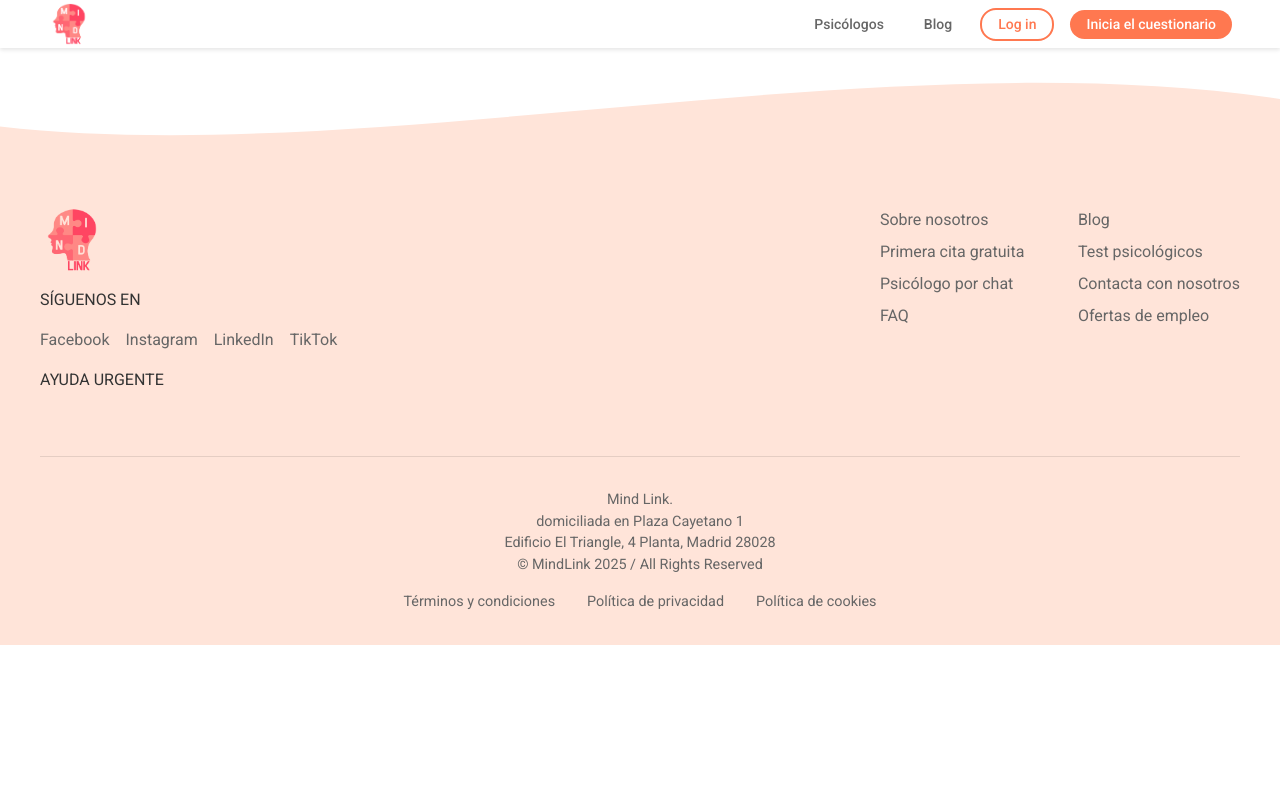
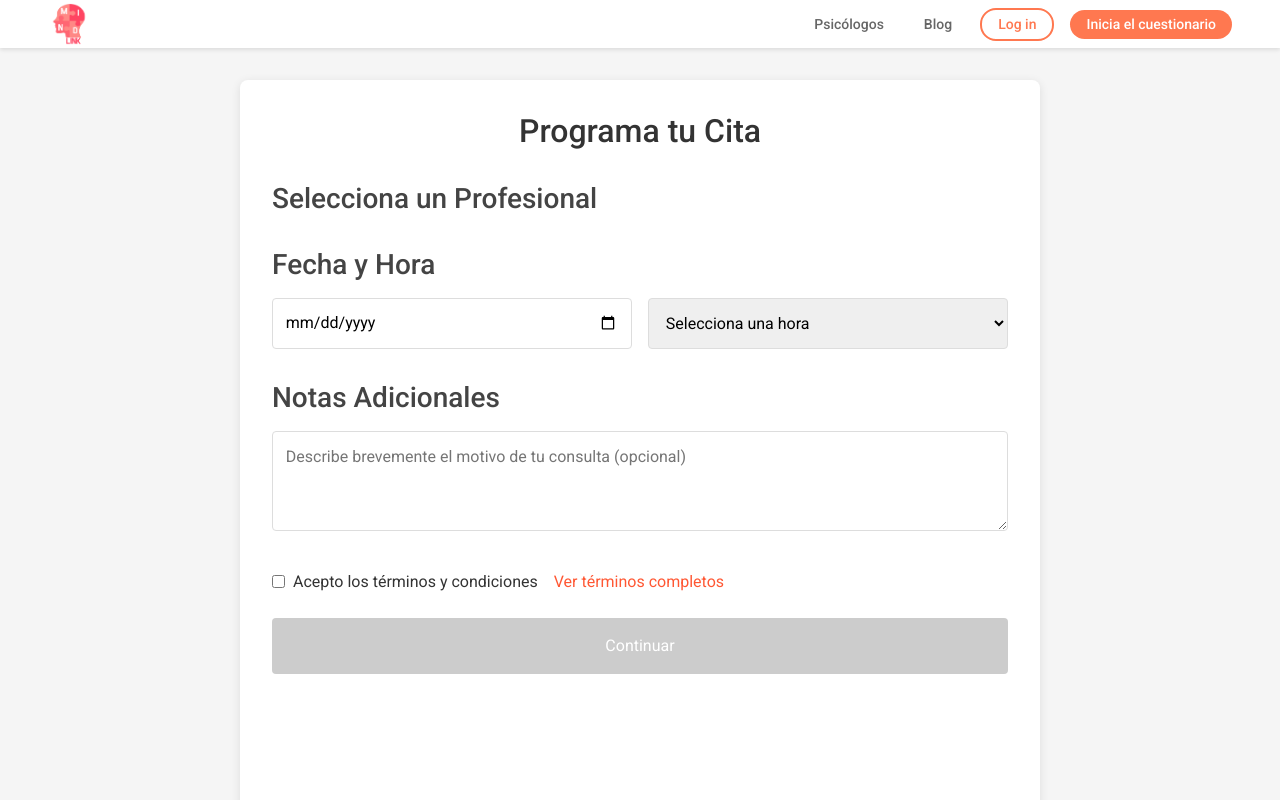
Before and after one commit to Madtore/mind-link, an Angular app: page /appointment in a window 1280 px wide. Before the commit this address led to /. Shown: the top 800 px of the page. Built offline with nearby package versions, Linux system fonts and the light colour scheme.

Commit message:
[merge] fix conflict

```diff
--- a/src/app/app.routes.ts
+++ b/src/app/app.routes.ts
@@ -28,5 +28,9 @@ export const routes: Routes = [
   {
     path: 'add-post/:id',
     loadComponent: () => import('./pages/post-form/post-form.component').then(c => c.PostFormComponent)
+  },
+  {
+    path: 'appointment',
+    loadComponent: () => import('./pages/appointment/appointment.component').then(c => c.AppointmentComponent)
   }
 ];
--- /dev/null
+++ b/src/app/pages/appointment/appointment.component.html
@@ -0,0 +1,72 @@
+<section class="appointment-container">
+    <div class="appointment-card">
+      <h2>Programa tu Cita</h2>
+
+      <form [formGroup]="appointmentForm" (ngSubmit)="showAppointmentSummary()" *ngIf="!showSummary">
+        <!-- Selección de Psicólogo -->
+        <div class="form-section">
+          <h3>Selecciona un Profesional</h3>
+     <!--     <div class="psychologists-grid">
+            <div class="psychologist-card" *ngFor="let psy of psychologists"
+                 (click)="onPsychologistSelect(psy)"
+                 [class.selected]="selectedPsychologist?.id === psy.id">
+              <img [src]="psy.imageUrl" alt="Foto del profesional">
+              <h4>{{psy.name}}</h4>
+              <p class="specialty">{{psy.specialty}}</p>
+              <p class="session-cost">{{psy.sessionCost }}</p>
+            </div>
+         </div>-->
+        </div>
+
+        <!-- Selección de Fecha y Hora -->
+        <div class="form-section">
+          <h3>Fecha y Hora</h3>
+          <div class="datetime-container">
+            <input type="date" formControlName="appointmentDate"
+                   (change)="onDateSelect()" class="date-input">
+
+            <select formControlName="appointmentTime" class="time-input">
+              <option value="">Selecciona una hora</option>
+              <option *ngFor="let hour of availableHours" [value]="hour">
+                {{hour}}
+              </option>
+            </select>
+          </div>
+        </div>
+
+        <!-- Notas adicionales -->
+        <div class="form-section">
+          <h3>Notas Adicionales</h3>
+          <textarea formControlName="notes"
+                    placeholder="Describe brevemente el motivo de tu consulta (opcional)"
+                    class="notes-input"></textarea>
+        </div>
+
+        <!-- Términos y Condiciones -->
+        <div class="terms-section">
+          <label class="terms-checkbox">
+            <input type="checkbox" formControlName="termsAccepted">
+            Acepto los términos y condiciones
+          </label>
+          <a href="#" class="terms-link">Ver términos completos</a>
+        </div>
+
+        <button type="submit" class="submit-btn"
+                [disabled]="appointmentForm.invalid">
+          Continuar
+        </button>
+      </form>
+
+      <!-- Resumen de la Cita -->
+      <div class="appointment-summary" *ngIf="showSummary">
+        <h3>Resumen de tu Cita</h3>
+        <!-- Aquí va el resumen de la cita -->
+        <div class="summary-actions">
+          <button class="back-btn" (click)="showSummary = false">Modificar</button>
+          <button class="confirm-btn" (click)="confirmAppointment()">
+            Confirmar y Pagar
+          </button>
+        </div>
+      </div>
+    </div>
+  </section>
--- /dev/null
+++ b/src/app/pages/appointment/appointment.component.scss
@@ -0,0 +1,189 @@
+.appointment-container {
+    display: flex;
+    justify-content: center;
+    padding: 2rem;
+    background-color: #f5f5f5;
+    min-height: 100vh;
+  }
+
+  .appointment-card {
+    background: white;
+    border-radius: 8px;
+    box-shadow: 0 2px 10px rgba(0, 0, 0, 0.1);
+    padding: 2rem;
+    width: 100%;
+    max-width: 800px;
+
+    h2 {
+      text-align: center;
+      color: #333;
+      margin-bottom: 2rem;
+    }
+  }
+
+  .form-section {
+    margin-bottom: 2rem;
+
+    h3 {
+      color: #444;
+      margin-bottom: 1rem;
+    }
+  }
+
+  .psychologists-grid {
+    display: grid;
+    grid-template-columns: repeat(auto-fit, minmax(200px, 1fr));
+    gap: 1rem;
+    margin-bottom: 1.5rem;
+  }
+
+  .psychologist-card {
+    padding: 1rem;
+    border: 1px solid #ddd;
+    border-radius: 8px;
+    cursor: pointer;
+    transition: all 0.3s ease;
+
+    &:hover {
+      transform: translateY(-2px);
+      box-shadow: 0 4px 8px rgba(0, 0, 0, 0.1);
+    }
+
+    &.selected {
+      border-color: #FF5733;
+      background-color: rgba(255, 87, 51, 0.05);
+    }
+
+    img {
+      width: 100%;
+      height: 150px;
+      object-fit: cover;
+      border-radius: 4px;
+      margin-bottom: 0.5rem;
+    }
+
+    h4 {
+      margin: 0.5rem 0;
+      color: #333;
+    }
+
+    .specialty {
+      color: #666;
+      font-size: 0.9rem;
+    }
+
+    .session-cost {
+      color: #FF5733;
+      font-weight: bold;
+      margin-top: 0.5rem;
+    }
+  }
+
+  .datetime-container {
+    display: grid;
+    grid-template-columns: 1fr 1fr;
+    gap: 1rem;
+  }
+
+  .date-input,
+  .time-input,
+  .notes-input {
+    width: 100%;
+    padding: 0.8rem;
+    border: 1px solid #ddd;
+    border-radius: 4px;
+    font-size: 1rem;
+
+    &:focus {
+      outline: none;
+      border-color: #FF5733;
+    }
+  }
+
+  .notes-input {
+    min-height: 100px;
+    resize: vertical;
+  }
+
+  .terms-section {
+    margin: 1.5rem 0;
+    display: flex;
+    align-items: center;
+    gap: 1rem;
+
+    .terms-checkbox {
+      display: flex;
+      align-items: center;
+      gap: 0.5rem;
+    }
+
+    .terms-link {
+      color: #FF5733;
+      text-decoration: none;
+
+      &:hover {
+        text-decoration: underline;
+      }
+    }
+  }
+
+  .submit-btn,
+  .confirm-btn,
+  .back-btn {
+    width: 100%;
+    padding: 1rem;
+    border: none;
+    border-radius: 4px;
+    font-size: 1rem;
+    cursor: pointer;
+    transition: background-color 0.3s;
+
+    &:disabled {
+      background-color: #ccc;
+      cursor: not-allowed;
+    }
+  }
+
+  .submit-btn,
+  .confirm-btn {
+    background-color: #FF5733;
+    color: white;
+
+    &:hover:not(:disabled) {
+      background-color: darken(#FF5733, 10%);
+    }
+  }
+
+  .back-btn {
+    background-color: #eee;
+    color: #333;
+    margin-bottom: 1rem;
+
+    &:hover {
+      background-color: #ddd;
+    }
+  }
+
+  .summary-actions {
+    display: flex;
+    flex-direction: column;
+    gap: 1rem;
+    margin-top: 2rem;
+  }
+
+  .appointment-summary {
+    padding: 1.5rem;
+    background-color: #f9f9f9;
+    border-radius: 8px;
+    margin-top: 1rem;
+  }
+
+  @media (max-width: 768px) {
+    .datetime-container {
+      grid-template-columns: 1fr;
+    }
+
+    .psychologists-grid {
+      grid-template-columns: 1fr;
+    }
+  }
--- /dev/null
+++ b/src/app/pages/appointment/appointment.component.ts
@@ -0,0 +1,59 @@
+import { CommonModule } from '@angular/common';
+import { Component, OnInit } from '@angular/core';
+import { FormBuilder, FormGroup,ReactiveFormsModule, Validators } from '@angular/forms';
+
+
+@Component({
+  selector: 'app-appointment',
+  standalone: true,
+  templateUrl: './appointment.component.html',
+  styleUrls: ['./appointment.component.scss'],
+  imports: [ ReactiveFormsModule, CommonModule]
+})
+export class AppointmentComponent implements OnInit {
+  appointmentForm: FormGroup;
+  selectedPsychologist: any = null;
+  availableHours: string[] = [];
+  showSummary: boolean = false;
+
+  constructor(private fb: FormBuilder) {
+    this.appointmentForm = this.fb.group({
+      psychologistId: ['', Validators.required],
+      appointmentDate: ['', Validators.required],
+      appointmentTime: ['', Validators.required],
+      notes: [''],
+      termsAccepted: [false, Validators.requiredTrue]
+    });
+  }
+
+  ngOnInit() {
+    // Aquí irían las llamadas iniciales al servicio
+  }
+
+  onPsychologistSelect(psychologist: any) {
+    this.selectedPsychologist = psychologist;
+    // Actualizar horas disponibles
+    this.updateAvailableHours();
+  }
+
+  updateAvailableHours() {
+    // Lógica para actualizar horas disponibles
+  }
+
+  onDateSelect() {
+    // Actualizar horas disponibles según la fecha
+    this.updateAvailableHours();
+  }
+
+  showAppointmentSummary() {
+    if (this.appointmentForm.valid) {
+      this.showSummary = true;
+    }
+  }
+
+  confirmAppointment() {
+    if (this.appointmentForm.valid) {
+      // Lógica para enviar la cita al backend
+    }
+  }
+}
--- a/src/app/shared/iframe.html
+++ b/src/app/shared/iframe.html
@@ -6,7 +6,6 @@
       margin: 0;
       padding: 0;
       box-sizing: border-box;
-      font-family: -apple-system, BlinkMacSystemFont, "Segoe UI", Roboto, sans-serif;
     }
 
     body {
```
Also changed, not shown: 1 other file (tests, documents, lock files or other folders).
